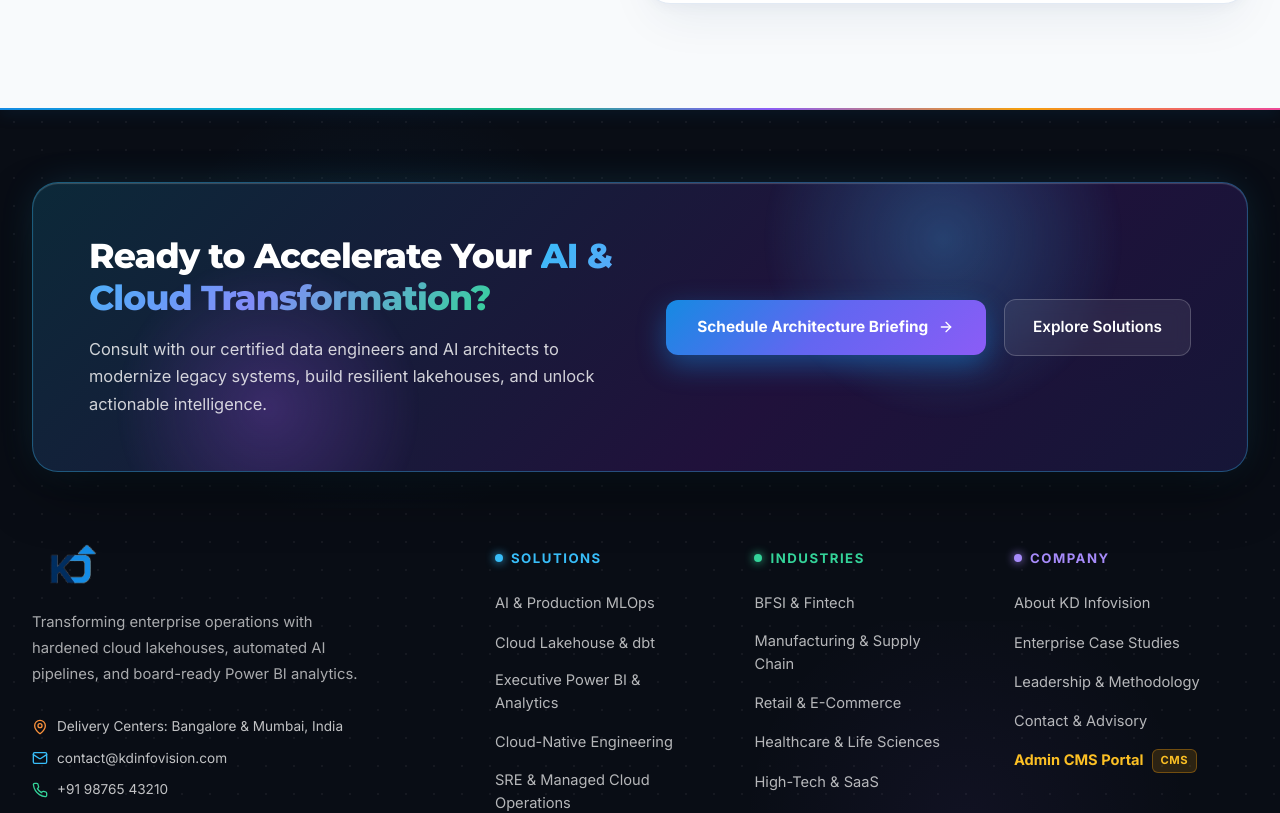
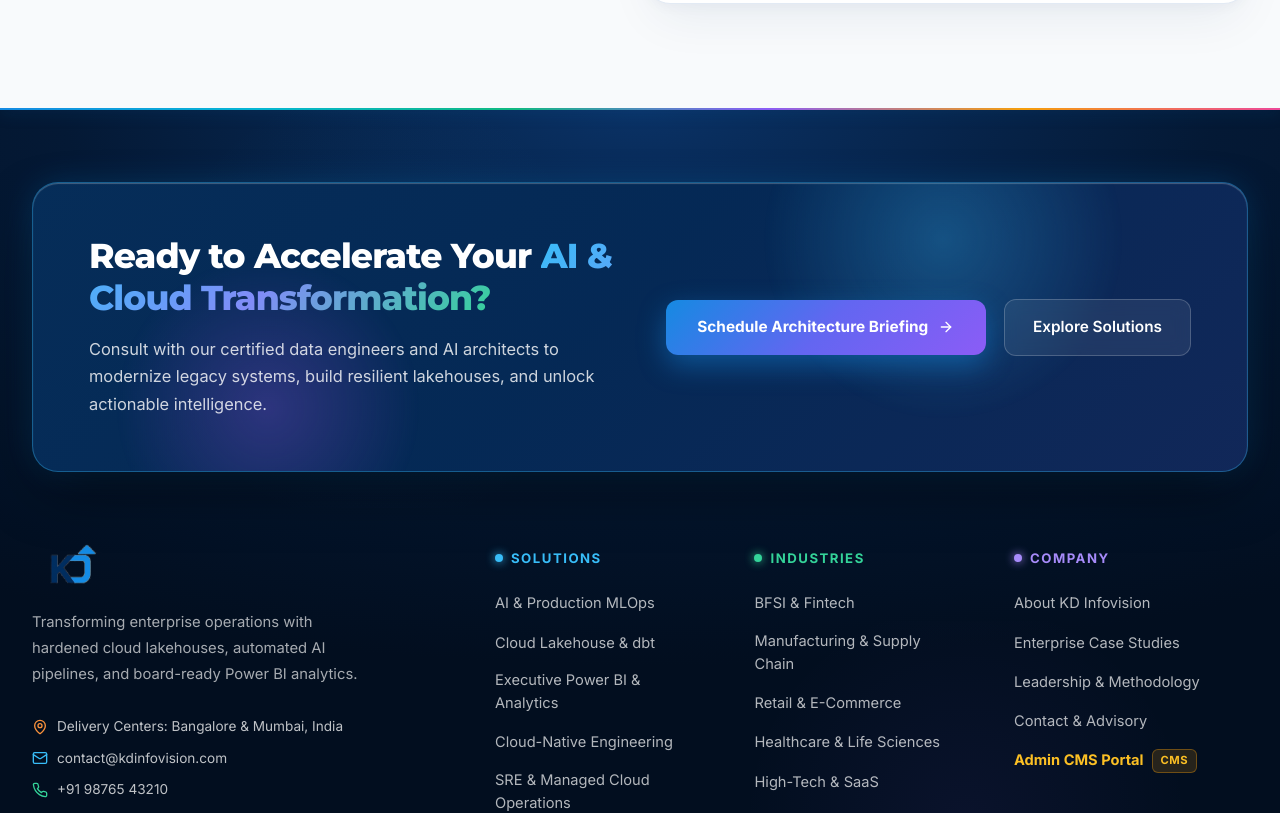
Before and after one commit to Karan-975/KD-INFOVISION, a Next.js app: page / in a window 1280 px wide. Shown: the part 7493-8306 px from the top of the page. Built offline with nearby package versions, Linux system fonts and the light colour scheme; no server answers; the database is empty.

Commit message:
Update footer background to simple highlighted brand navy matching the website

```diff
--- a/src/components/public/Footer.jsx
+++ b/src/components/public/Footer.jsx
@@ -52,9 +52,7 @@
     <footer
       style={{
         position: 'relative',
-        background: '#090D15',
-        backgroundImage: 'radial-gradient(rgba(255, 255, 255, 0.05) 1px, transparent 1px)',
-        backgroundSize: '28px 28px',
+        background: 'radial-gradient(ellipse 100% 55% at 50% 0%, #0A3266 0%, #041935 45%, #020E1F 100%)',
         color: '#FFFFFF',
         padding: '0 0 2rem 0',
         overflow: 'hidden',
@@ -78,7 +76,7 @@
           left: '10%',
           width: '500px',
           height: '400px',
-          background: 'radial-gradient(circle, rgba(21, 138, 226, 0.07) 0%, transparent 70%)',
+          background: 'radial-gradient(circle, rgba(21, 138, 226, 0.08) 0%, transparent 70%)',
           pointerEvents: 'none',
         }}
       />
@@ -603,15 +601,16 @@
 
       <style jsx>{`
         :global(.adventurous-cta-card) {
-          background: linear-gradient(135deg, #091326 0%, #151838 25%, #082d38 50%, #20113b 75%, #0a1b33 100%);
-          background-size: 300% 300%;
-          animation: adventurousMesh 12s ease infinite alternate;
-          box-shadow: 0 24px 60px -15px rgba(0, 0, 0, 0.65), 0 0 40px -10px rgba(56, 189, 248, 0.22), inset 0 1px 1px rgba(255, 255, 255, 0.2);
+          background: linear-gradient(135deg, rgba(21, 138, 226, 0.22) 0%, rgba(5, 45, 93, 0.8) 45%, rgba(139, 92, 246, 0.2) 100%), #031836;
+          background-size: 200% 200%;
+          animation: adventurousMesh 10s ease infinite alternate;
+          box-shadow: 0 24px 60px -15px rgba(0, 0, 0, 0.6), 0 0 35px -5px rgba(21, 138, 226, 0.3), inset 0 1px 1px rgba(255, 255, 255, 0.25);
+          backdrop-filter: blur(16px);
           transition: transform 0.35s ease, box-shadow 0.35s ease;
         }
         :global(.adventurous-cta-card:hover) {
           transform: translateY(-4px);
-          box-shadow: 0 30px 70px -15px rgba(0, 0, 0, 0.75), 0 0 50px -10px rgba(129, 140, 248, 0.35), inset 0 1px 1px rgba(255, 255, 255, 0.3);
+          box-shadow: 0 30px 70px -15px rgba(0, 0, 0, 0.75), 0 0 50px -5px rgba(56, 189, 248, 0.4), inset 0 1px 1px rgba(255, 255, 255, 0.35);
         }
         :global(.cta-orb-1) {
           position: absolute;
```
